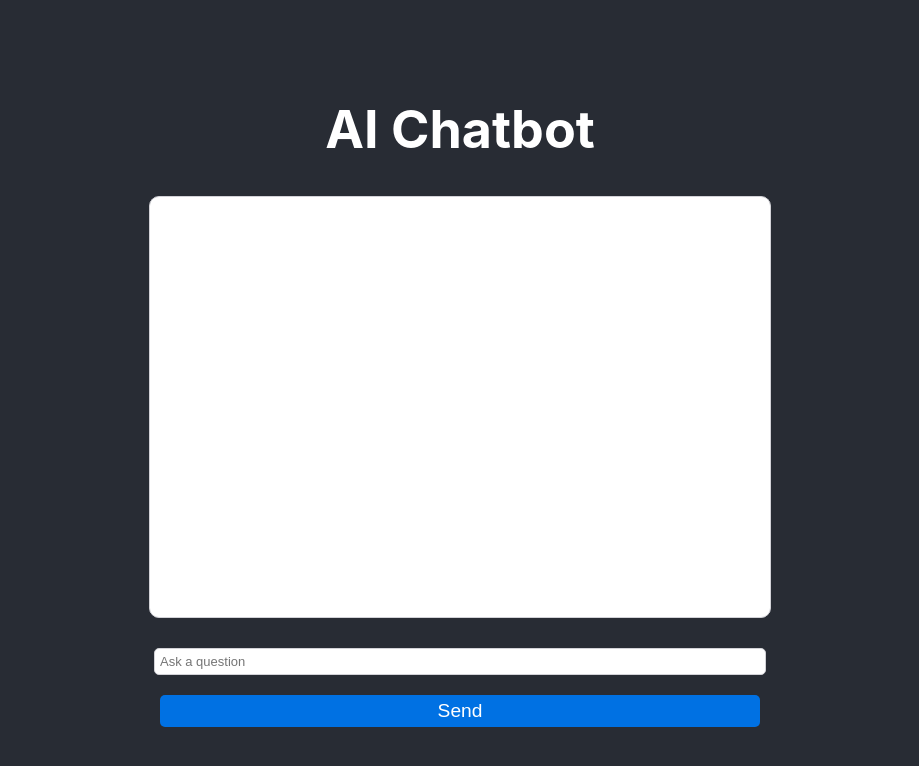
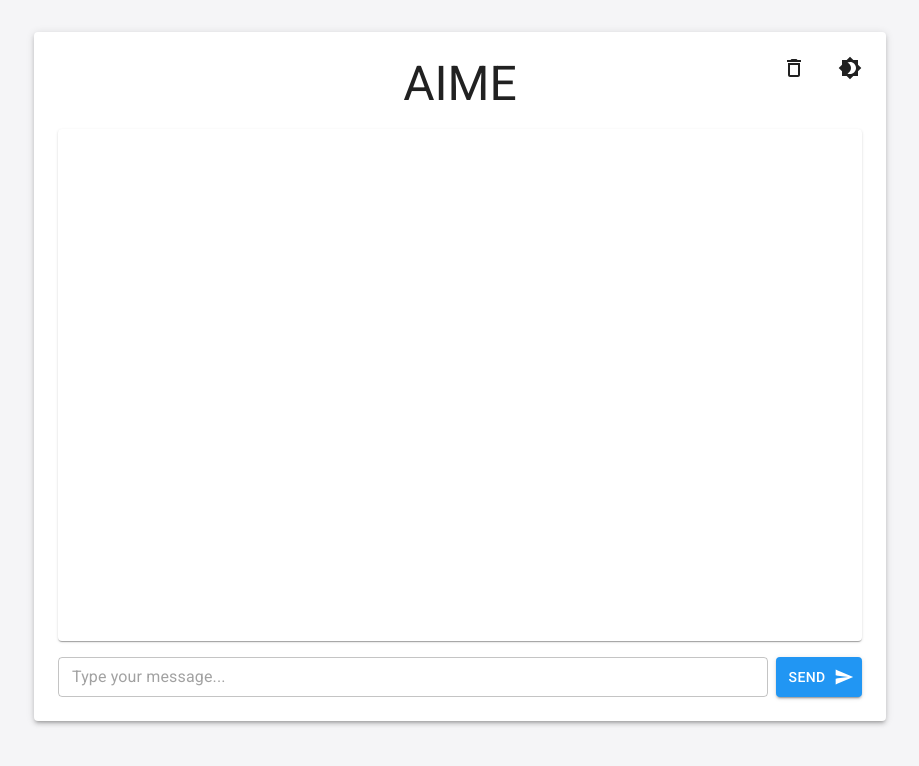
Before and after one commit to JaimeQuezadaJr/ollama-test, a React (Create React App) app in the folder chatbot-ui/: page / in a window 1280 px wide. Shown: the top 766 px of the page, without its empty margins (180-1099 px from the left). Built offline with nearby package versions, Linux system fonts and the light colour scheme.

Commit message:
new UI with material UI library and persistant chat data

```diff
--- a/chatbot-ui/package.json
+++ b/chatbot-ui/package.json
@@ -4,6 +4,10 @@
   "version": "0.1.0",
   "private": true,
   "dependencies": {
+    "@emotion/react": "^11.14.0",
+    "@emotion/styled": "^11.14.0",
+    "@mui/icons-material": "^6.4.2",
+    "@mui/material": "^6.4.2",
     "cra-template": "1.2.0",
     "react": "^19.0.0",
     "react-dom": "^19.0.0",
--- a/chatbot-ui/public/index.html
+++ b/chatbot-ui/public/index.html
@@ -3,6 +3,10 @@
   <head>
     <meta charset="utf-8" />
     <link rel="icon" href="%PUBLIC_URL%/favicon.ico" />
+    <link rel="preconnect" href="https://fonts.googleapis.com" />
+    <link rel="preconnect" href="https://fonts.gstatic.com" crossorigin />
+    <link rel="stylesheet" href="https://fonts.googleapis.com/css2?family=Roboto:wght@300;400;500;700&display=swap" />
+
     <meta name="viewport" content="width=device-width, initial-scale=1" />
     <meta name="theme-color" content="#000000" />
     <meta
@@ -24,7 +28,7 @@
       work correctly both with client-side routing and a non-root public URL.
       Learn how to configure a non-root public URL by running `npm run build`.
     -->
-    <title>React App</title>
+    <title>AIME</title>
   </head>
   <body>
     <noscript>You need to enable JavaScript to run this app.</noscript>
--- a/chatbot-ui/src/App.css
+++ b/chatbot-ui/src/App.css
@@ -1,81 +1,7 @@
 body {
-    font-family: -apple-system, BlinkMacSystemFont, "Segoe UI", Roboto, "Helvetica Neue", Arial, sans-serif;
-    margin: 0;
-    padding: 0;
-    background-color: #f5f5f7;
-    color: #1d1d1f;
-  }
+  margin: 0;
+  padding: 0;
+  background-color: #f5f5f7;
+}
 
-  .App {
-    text-align: center;
-  }
-
-  .App-header {
-    background-color: #282c34;
-    min-height: 100vh;
-    display: flex;
-    flex-direction: column;
-    align-items: center;
-    justify-content: center;
-    font-size: calc(10px + 2vmin);
-    color: white;
-  }
-
-  .chat-window {
-    width: 80%;
-    max-width: 600px;
-    height: 400px;
-    border: 1px solid #d2d2d7;
-    border-radius: 10px;
-    background-color: #fff;
-    overflow-y: auto;
-    padding: 10px;
-    margin-bottom: 20px;
-  }
-
-  .message {
-    margin: 10px 0;
-    padding: 10px;
-    border-radius: 5px;
-    font-size: 0.5em;
-  }
-
-  .message.user {
-    background-color: #0071e3;
-    color: #fff;
-    text-align: left;
-  }
-
-  .message.ai {
-    background-color: #f1f1f1;
-    color: #1d1d1f;
-    text-align: left;
-  }
-
-  form {
-    display: flex;
-    flex-direction: column;
-    align-items: center;
-  }
-
-  input[type="text"], button {
-    width: 100%;
-    width: 600px;
-    padding: 5px;
-    margin: 10px 0;
-    border: 1px solid #d2d2d7;
-    border-radius: 5px;
-    font-size: 0.5em;
-  }
-
-  button {
-    background-color: #0071e3;
-    color: #fff;
-    border: none;
-    cursor: pointer;
-    font-size: 1.2rem;
-  }
-
-  button:hover {
-    background-color: #005bb5;
-  }
+/* Remove all other styles as they're now handled by Material-UI */
--- a/chatbot-ui/src/App.js
+++ b/chatbot-ui/src/App.js
@@ -1,13 +1,89 @@
-import React, { useState } from 'react';
+import React, { useState, useRef, useEffect } from 'react';
+import {
+  Container,
+  Paper,
+  Typography,
+  TextField,
+  Button,
+  Box,
+  CircularProgress,
+  ThemeProvider,
+  createTheme,
+  IconButton,
+  useMediaQuery,
+} from '@mui/material';
+import SendIcon from '@mui/icons-material/Send';
+import Brightness4Icon from '@mui/icons-material/Brightness4';
+import Brightness7Icon from '@mui/icons-material/Brightness7';
+import DeleteOutlineIcon from '@mui/icons-material/DeleteOutline';
 import './App.css';
 
 function App() {
-  const [context, setContext] = useState('');
+  const prefersDarkMode = useMediaQuery('(prefers-color-scheme: dark)');
+  const [darkMode, setDarkMode] = useState(() => {
+    const savedMode = localStorage.getItem('darkMode');
+    return savedMode !== null ? JSON.parse(savedMode) : prefersDarkMode;
+  });
+
+  const theme = createTheme({
+    palette: {
+      mode: darkMode ? 'dark' : 'light',
+      primary: {
+        main: '#2196f3',
+      },
+      background: {
+        default: darkMode ? '#121212' : '#f5f5f7',
+        paper: darkMode ? '#1e1e1e' : '#ffffff',
+      },
+    },
+  });
+
+  const [messages, setMessages] = useState(() => {
+    const savedMessages = localStorage.getItem('chatMessages');
+    return savedMessages ? JSON.parse(savedMessages) : [];
+  });
+
+  const [context, setContext] = useState(() => {
+    const savedContext = localStorage.getItem('chatContext');
+    return savedContext ? JSON.parse(savedContext) : '';
+  });
+
   const [question, setQuestion] = useState('');
-  const [messages, setMessages] = useState([]);
+  const [loading, setLoading] = useState(false);
+  const messagesEndRef = useRef(null);
+
+  useEffect(() => {
+    localStorage.setItem('chatMessages', JSON.stringify(messages));
+  }, [messages]);
+
+  useEffect(() => {
+    localStorage.setItem('chatContext', JSON.stringify(context));
+  }, [context]);
+
+  const clearChat = () => {
+    setMessages([]);
+    setContext('');
+    localStorage.removeItem('chatMessages');
+    localStorage.removeItem('chatContext');
+  };
+
+  const scrollToBottom = () => {
+    messagesEndRef.current?.scrollIntoView({ behavior: "smooth" });
+  };
+
+  useEffect(() => {
+    scrollToBottom();
+  }, [messages]);
+
+  useEffect(() => {
+    localStorage.setItem('darkMode', JSON.stringify(darkMode));
+  }, [darkMode]);
 
   const handleSubmit = async (e) => {
     e.preventDefault();
+    if (!question.trim()) return;
+
+    setLoading(true);
     try {
       const res = await fetch('http://localhost:8000/chat', {
         method: 'POST',
@@ -20,36 +96,137 @@ function App() {
         throw new Error('Network response was not ok');
       }
       const data = await res.json();
-      setMessages((prev) => [...prev, { sender: 'User', text: question }, { sender: 'AI', text: data.response }]);
+      setMessages((prev) => [...prev,
+        { sender: 'User', text: question },
+        { sender: 'AI', text: data.response }
+      ]);
       setContext((prev) => `${prev}\nUser: ${question}\nAI: ${data.response}`);
       setQuestion('');
     } catch (error) {
       console.error('Fetch error:', error);
+    } finally {
+      setLoading(false);
     }
   };
 
   return (
-    <div className="App">
-      <header className="App-header">
-        <h1>AI Chatbot</h1>
-        <div className="chat-window">
-          {messages.map((msg, index) => (
-            <div key={index} className={`message ${msg.sender.toLowerCase()}`}>
-              <strong>{msg.sender}:</strong> {msg.text}
-            </div>
-          ))}
-        </div>
-        <form onSubmit={handleSubmit}>
-          <input
-            type="text"
-            value={question}
-            onChange={(e) => setQuestion(e.target.value)}
-            placeholder="Ask a question"
-          />
-          <button type="submit">Send</button>
-        </form>
-      </header>
-    </div>
+    <ThemeProvider theme={theme}>
+      <Box sx={{
+        minHeight: '100vh',
+        bgcolor: 'background.default',
+        transition: 'background-color 0.3s ease'
+      }}>
+        <Container maxWidth="md" sx={{ py: 4 }}>
+          <Paper elevation={3} sx={{
+            p: 3,
+            bgcolor: 'background.paper',
+            position: 'relative'
+          }}>
+            <Box sx={{
+              position: 'absolute',
+              right: 16,
+              top: 16,
+              display: 'flex',
+              gap: 1
+            }}>
+              <IconButton
+                onClick={clearChat}
+                color="inherit"
+                aria-label="clear chat"
+                title="Clear chat history"
+                sx={{ ml: 1 }}
+              >
+                <DeleteOutlineIcon />
+              </IconButton>
+              <IconButton
+                onClick={() => setDarkMode(!darkMode)}
+                color="inherit"
+                sx={{ ml: 1 }}
+                aria-label="toggle dark mode"
+              >
+                {darkMode ? <Brightness7Icon /> : <Brightness4Icon />}
+              </IconButton>
+            </Box>
+
+            <Typography variant="h3" component="h1" gutterBottom align="center">
+              AIME
+            </Typography>
+
+            <Paper
+              elevation={1}
+              sx={{
+                height: '60vh',
+                overflow: 'auto',
+                p: 2,
+                mb: 2,
+                bgcolor: 'background.paper',
+                '::-webkit-scrollbar': {
+                  width: '8px',
+                },
+                '::-webkit-scrollbar-track': {
+                  background: darkMode ? '#1e1e1e' : '#f1f1f1',
+                },
+                '::-webkit-scrollbar-thumb': {
+                  background: darkMode ? '#555' : '#888',
+                  borderRadius: '4px',
+                },
+              }}
+            >
+              {messages.map((msg, index) => (
+                <Box
+                  key={index}
+                  sx={{
+                    display: 'flex',
+                    justifyContent: msg.sender === 'User' ? 'flex-end' : 'flex-start',
+                    mb: 2,
+                  }}
+                >
+                  <Paper
+                    elevation={1}
+                    sx={{
+                      p: 2,
+                      maxWidth: '70%',
+                      bgcolor: msg.sender === 'User' ? 'primary.main' : darkMode ? '#333' : 'grey.100',
+                      color: msg.sender === 'User' ? 'white' : 'text.primary',
+                    }}
+                  >
+                    <Typography variant="body1">{msg.text}</Typography>
+                  </Paper>
+                </Box>
+              ))}
+              <div ref={messagesEndRef} />
+            </Paper>
+
+            <Box component="form" onSubmit={handleSubmit} sx={{ display: 'flex', gap: 1 }}>
+              <TextField
+                fullWidth
+                value={question}
+                onChange={(e) => setQuestion(e.target.value)}
+                placeholder="Type your message..."
+                variant="outlined"
+                disabled={loading}
+                size="small"
+                sx={{
+                  '& .MuiOutlinedInput-root': {
+                    '& fieldset': {
+                      borderColor: darkMode ? 'rgba(255, 255, 255, 0.23)' : 'rgba(0, 0, 0, 0.23)',
+                    },
+                  },
+                }}
+              />
+              <Button
+                type="submit"
+                variant="contained"
+                disabled={loading}
+                endIcon={loading ? <CircularProgress size={20} color="inherit" /> : <SendIcon />}
+              >
+                Send
+              </Button>
+            </Box>
+          </Paper>
+        </Container>
+      </Box>
+    </ThemeProvider>
   );
 }
 
```
Also changed, not shown: 1 other file (tests, documents, lock files or other folders).
